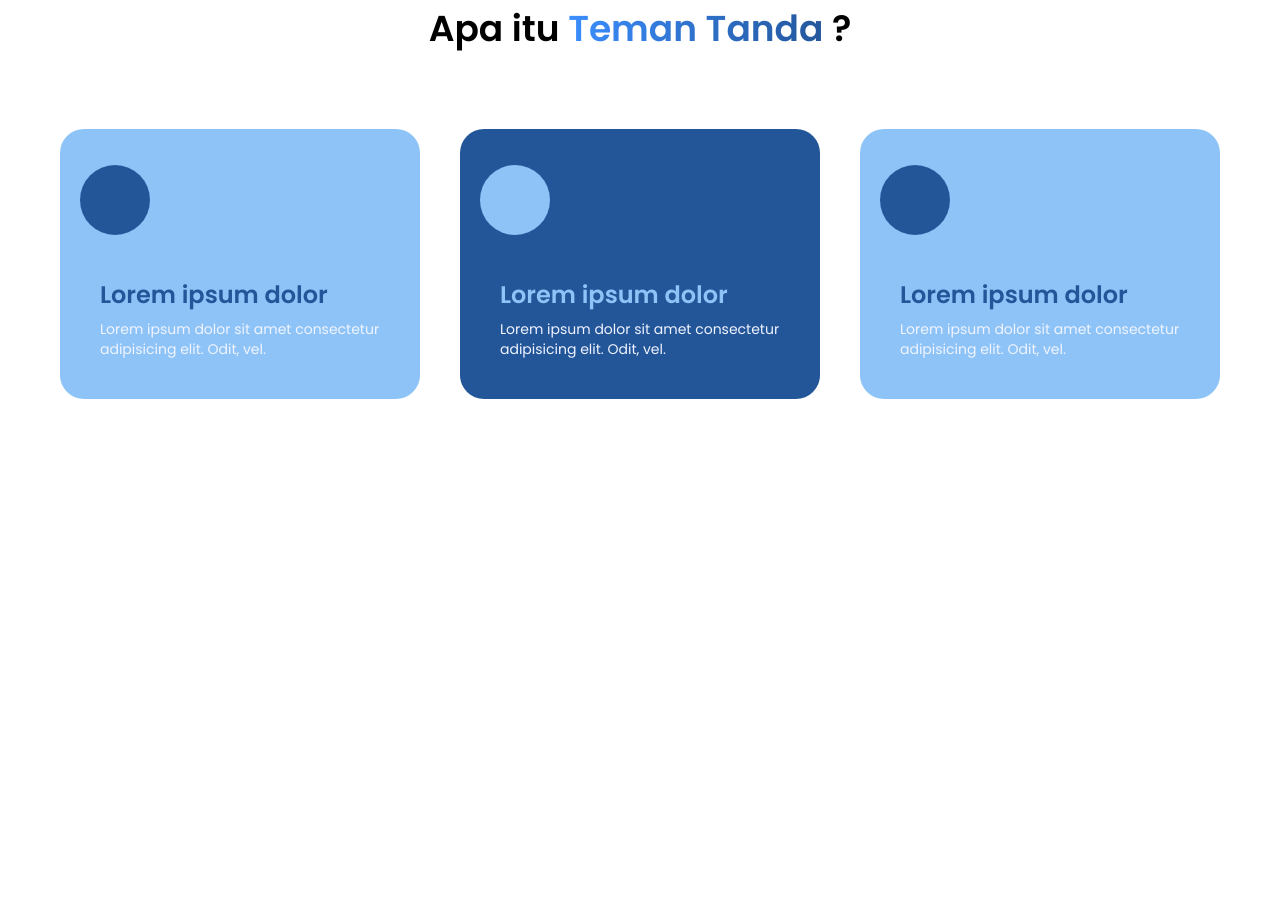
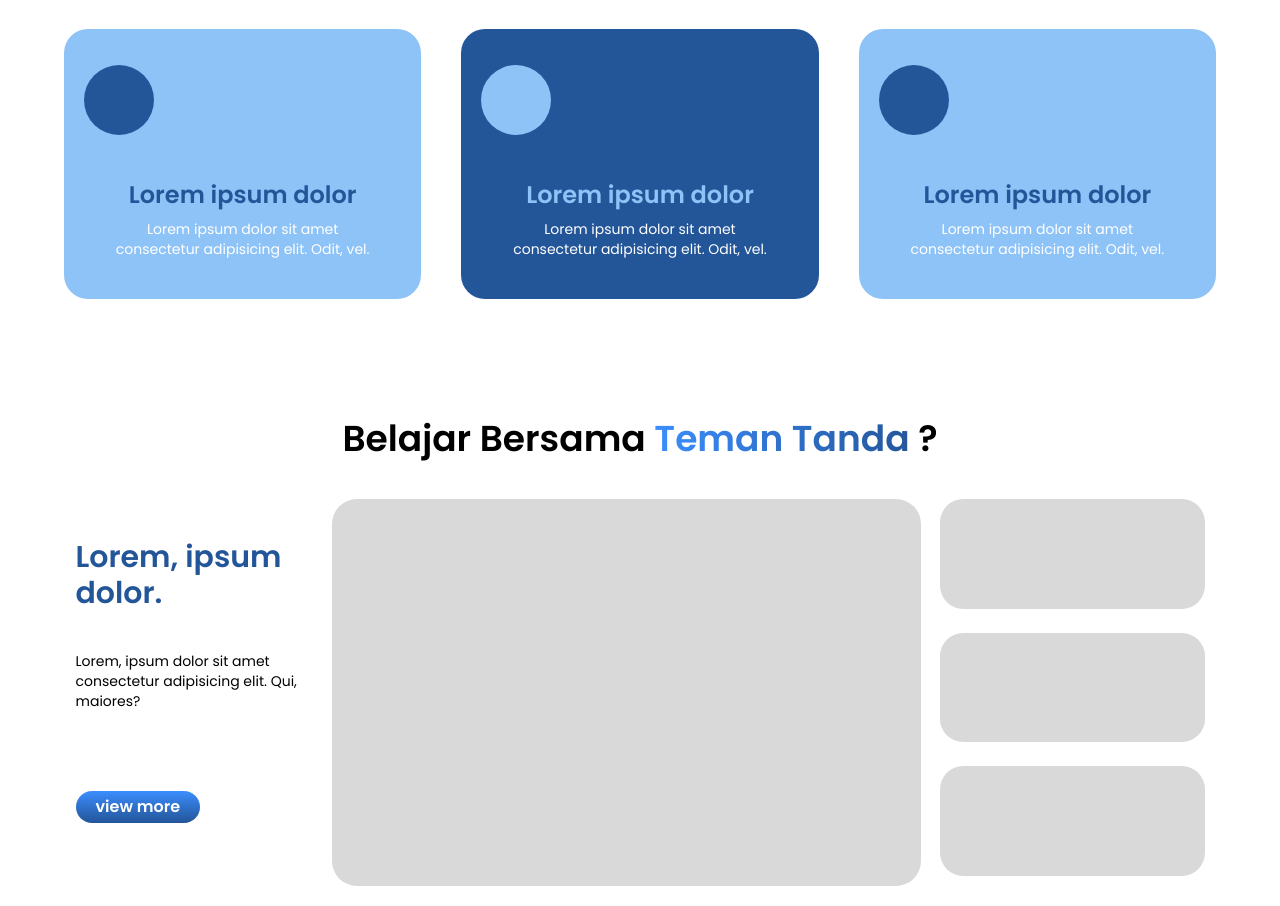
Before and after one commit to Xxdrocks/Invention-Udayana-2025, a plain HTML site: page index.html in a window 1280 px wide. Shown: the part 891-1797 px from the top of the page. Before the commit the page ends 1370 px from the top, so only its background shows below. Drawn offline with nearby package versions, Linux system fonts and the light colour scheme.

Commit message:
learn section update

```diff
--- a/index.html
+++ b/index.html
@@ -22,7 +22,7 @@
   <body>
     <header>
       <nav
-        class="max-w-[76rem] mx-auto flex justify-end p-9 items-center font-semibold gap-10 text-xl"
+        class="fixed z-10 w-full mx-auto flex justify-end p-9 items-center font-semibold gap-10 text-xl bg-[var(--white-50)]"
       >
         <div class="flex gap-9">
           <a
@@ -31,7 +31,7 @@
             >Home</a
           >
           <a
-            href="#"
+            href="#learn"
             class="hover:text-[#235599] transition duration-300 ease-in-out"
             >Learn</a
           >
@@ -67,14 +67,14 @@
         />
         <div class="absolute left-[10%] top-2/7 items-center">
           <h1
-            class="font-bold text-4xl md:text-5xl text-center w-10/12 md:w-6/12"
+            class="font-bold text-2xl md:text-5xl text-center w-10/12 md:w-6/12"
           >
             Belajar dan Berkreasi Tanpa Batasan Suara
           </h1>
         </div>
 
         <div
-          class="flex font-bold text-2xl w-[42%] bg-[var(--tertiary-color)] gap-8 p-4 mt-[-65px] items-center rounded-full ml-15"
+          class="flex font-bold text-xs md:text-2xl w-[42%] bg-[var(--tertiary-color)] gap-8 p-4 mt-[-65px] items-center rounded-full ml-15"
         >
           <img
             src="assets/images/icon/search.svg"
@@ -86,39 +86,148 @@
       </section>
 
       <section>
-        <div class="flex justify-center items-center flex-col">
-          <h1 class="font-semibold md:text-4xl text-center w-10/12 md:w-6/12">
+        <div class="flex flex-col items-center text-center">
+          <h1 class="font-semibold md:text-4xl w-10/12 md:w-6/12">
             Apa itu
             <span
               class="bg-gradient-to-r from-[#3B8EFF] to-[#235599] bg-clip-text text-transparent"
-              >Teman Tanda </span
-            >?
+            >
+              Teman Tanda
+            </span>
+            ?
           </h1>
 
-          <div class="flex flex-row py-20 gap-10 px-15">
-            <div class="bg-[var(--secondary-color)] p-5 w-[65%] rounded-3xl">
-              <img src="assets/images/card/Ellipse1.svg" alt="" class="py-4 w-[70px]">
+          <div
+            class="flex flex-col md:flex-row justify-center py-20 gap-10 px-8 md:px-16"
+          >
+            <div
+              class="bg-[var(--secondary-color)] p-5 w-full md:w-1/3 rounded-3xl"
+            >
+              <img
+                src="assets/images/card/Ellipse1.svg"
+                alt=""
+                class="py-4 w-[70px]"
+              />
               <div class="p-5">
-                <h1 class="font-semibold text-2xl text-[var(--primary-color)] py-2"> Lorem ipsum dolor</h1>
-                <p class="text-[var(--white-100)] text-sm">Lorem ipsum dolor sit amet consectetur adipisicing elit. Odit, vel.</p>
+                <h2
+                  class="font-semibold text-2xl text-[var(--primary-color)] py-2"
+                >
+                  Lorem ipsum dolor
+                </h2>
+                <p class="text-[var(--quaternary-color)] text-sm">
+                  Lorem ipsum dolor sit amet consectetur adipisicing elit. Odit,
+                  vel.
+                </p>
               </div>
             </div>
-            <div class="bg-[var(--primary-color)] p-5 w-[65%] rounded-3xl">
-              <img src="assets/images/card/Ellipse2.svg" alt="" class="py-4 w-[70px]">
+
+            <div
+              class="bg-[var(--primary-color)] p-5 w-full md:w-1/3 rounded-3xl"
+            >
+              <img
+                src="assets/images/card/Ellipse2.svg"
+                alt=""
+                class="py-4 w-[70px]"
+              />
               <div class="p-5">
-                <h1 class="font-semibold text-2xl text-[var(--secondary-color)] py-2"> Lorem ipsum dolor</h1>
-                <p class="text-[var(--white-100)] text-sm">Lorem ipsum dolor sit amet consectetur adipisicing elit. Odit, vel.</p>
+                <h2
+                  class="font-semibold text-2xl text-[var(--secondary-color)] py-2"
+                >
+                  Lorem ipsum dolor
+                </h2>
+                <p class="text-[var(--quaternary-color)] text-sm">
+                  Lorem ipsum dolor sit amet consectetur adipisicing elit. Odit,
+                  vel.
+                </p>
               </div>
             </div>
-            <div class="bg-[var(--secondary-color)] p-5 w-[65%] rounded-3xl">
-              <img src="assets/images/card/Ellipse1.svg" alt="" class="py-4 w-[70px]">
+
+            <div
+              class="bg-[var(--secondary-color)] p-5 w-full md:w-1/3 rounded-3xl"
+            >
+              <img
+                src="assets/images/card/Ellipse1.svg"
+                alt=""
+                class="py-4 w-[70px]"
+              />
               <div class="p-5">
-                <h1 class="font-semibold text-2xl text-[var(--primary-color)] py-2"> Lorem ipsum dolor</h1>
-                <p class="text-[var(--white-100)] text-sm">Lorem ipsum dolor sit amet consectetur adipisicing elit. Odit, vel.</p>
+                <h2
+                  class="font-semibold text-2xl text-[var(--primary-color)] py-2"
+                >
+                  Lorem ipsum dolor
+                </h2>
+                <p class="text-[var(--quaternary-color)] text-sm">
+                  Lorem ipsum dolor sit amet consectetur adipisicing elit. Odit,
+                  vel.
+                </p>
               </div>
             </div>
           </div>
+        </div>
+      </section>
 
+      <section id="learn">
+        <div class="flex flex-col items-center text-center my-10">
+          <h1 class="font-semibold md:text-4xl w-10/12 md:w-6/12">
+            Belajar Bersama
+            <span
+              class="bg-gradient-to-r from-[#3B8EFF] to-[#235599] bg-clip-text text-transparent"
+            >
+              Teman Tanda
+            </span>
+            ?
+          </h1>
+        </div>
+
+        <div class="flex flex-col md:flex-row justify-center">
+          <div class="w-1/5">
+            <h1
+              class="font-semibold text-3xl text-[var(--primary-color)] py-10"
+            >
+              Lorem, ipsum dolor.
+            </h1>
+            <p class="text-sm">
+              Lorem, ipsum dolor sit amet consectetur adipisicing elit. Qui,
+              maiores?
+            </p>
+            <button
+              class="my-20 px-5 py-1 font-semibold bg-gradient-to-b from-[#3B8EFF] to-[#235599] text-white rounded-full"
+            >
+              view more
+            </button>
+          </div>
+
+          <div class="flex ">
+            <div class="w-9/12">
+              <img src="assets/images/home/rectangle.svg" alt="" />
+            </div>
+            <div class="flex flex-col gap-6">
+              <div class="">
+                <img src="assets/images/home/smallrectangle.svg" alt="">
+              </div>
+              <div class="">
+                <img src="assets/images/home/smallrectangle.svg" alt="">
+              </div>
+              <div class="">
+                <img src="assets/images/home/smallrectangle.svg" alt="">
+              </div>
+            </div>
+          </div>
+        </div>
+
+        <div class="flex flex-col md:grid grid-cols-2 gap-8 py-8">
+          <div class="">
+            <img src="assets/images/home/rectangle.svg" alt="" class="w-10/12 mx-auto">
+          </div>
+          <div class="">
+            <img src="assets/images/home/rectangle.svg" alt="" class="w-10/12 mx-auto">
+          </div>
+          <div class="">
+            <img src="assets/images/home/rectangle.svg" alt="" class="w-10/12 mx-auto">
+          </div>
+          <div class="">
+            <img src="assets/images/home/rectangle.svg" alt="" class="w-10/12 mx-auto">
+          </div>
         </div>
       </section>
     </main>
```
Also changed, not shown: assets/images/home/rectangle.svg (added), assets/images/home/smallrectangle.svg (added).
